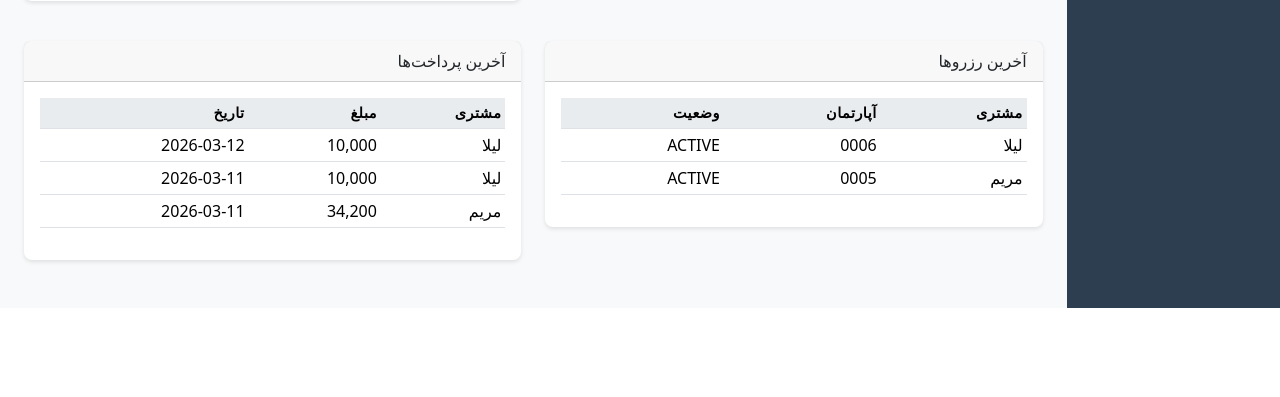
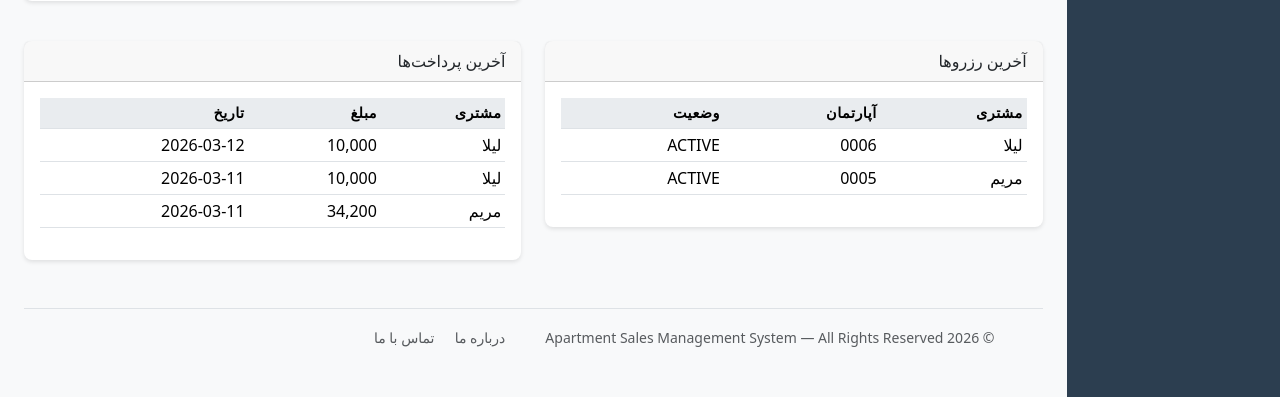
Before and after one commit to sebghatullah-web/Apartment-Sales-Management-System, a PHP site: page /apartment_system/ in a window 1280 px wide. Shown: the part 1166-1563 px from the top of the page. Before the commit the page ends 1474 px from the top, so only its background shows below. Run offline with PHP 8.4, Linux system fonts and the light colour scheme; the visitor is signed in with stand-in values (Sample User, id 1); data comes from the database, SQL or seed files in the repository.

```diff
--- a/app/views/layouts/footer.php
+++ b/app/views/layouts/footer.php
@@ -1,7 +1,27 @@
-    </div> <!-- col content -->
-  </div> <!-- row -->
-</div> <!-- container-fluid -->
+<footer class="bg-light border-top mt-5 py-3">
+    <div class="container-fluid">
+        <div class="row text-center text-md-start">
 
+            <div class="col-md-6 mb-2">
+                <span class="text-muted">
+                    © <span id="year"></span> Apartment Sales Management System
+                    — All Rights Reserved
+                </span>
+            </div>
+
+            <div class="col-md-6 text-md-end">
+                <a href="https://bahadori.42web.io" class="text-decoration-none me-3 text-muted" target="_blank">درباره ما</a>
+                <a href="https://bahadori.42web.io/#contact" class="text-decoration-none me-3 text-muted" target="_blank">تماس با ما</a>
+            </div>
+
+        </div>
+    </div>
+</footer>
+
+<script>
+    // نمایش خودکار سال جاری
+    document.getElementById("year").textContent = new Date().getFullYear();
+</script>
 
 <script src="<?= $baseUrl ?>/js/bootstrap.bundle.min.js"></script>
 <script src="<?= $baseUrl ?>/js/main.js"></script>
```
